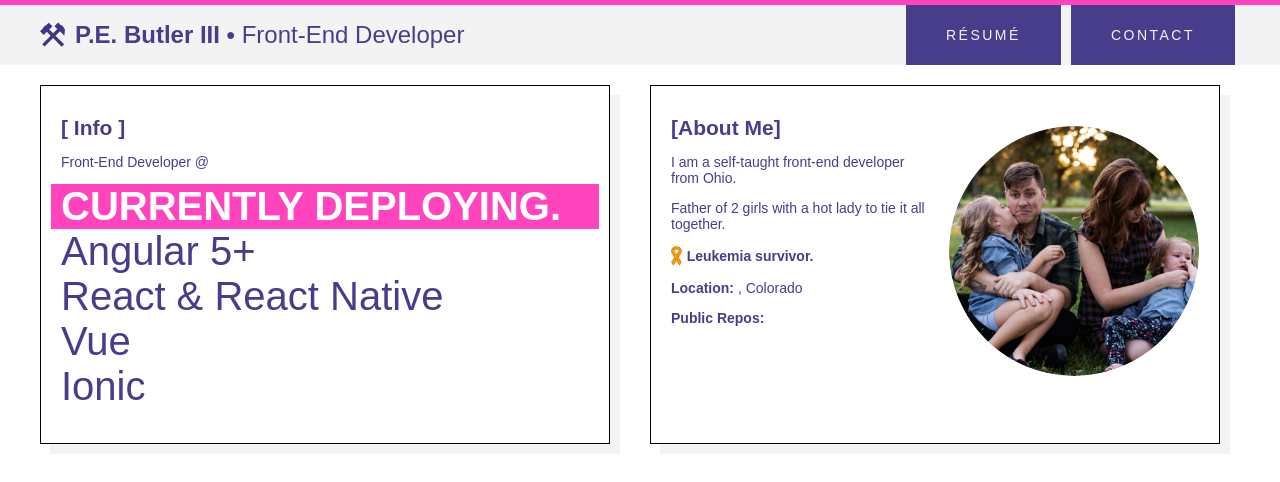
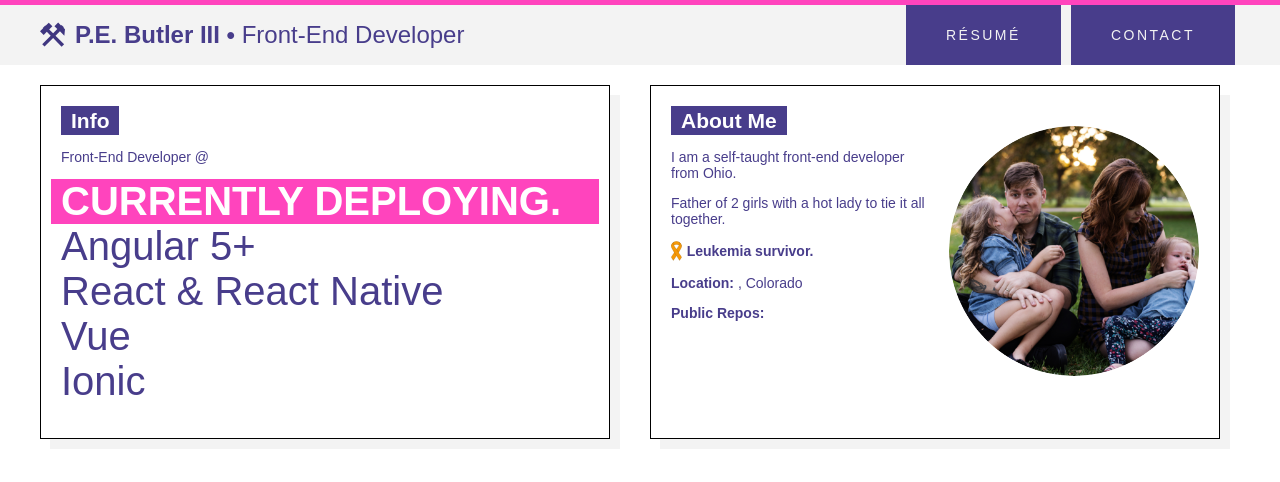
Before and after one commit to pebutler3/pebutler3.com-retired, a React (Create React App) app: page / in a window 1280 px wide. Shown: the top 482 px of the page. Built offline with nearby package versions, Linux system fonts and the light colour scheme; no server answers.

Commit message:
updated h2 styles

```diff
--- a/src/_app.scss
+++ b/src/_app.scss
@@ -7,17 +7,24 @@ $white: #fff;
 $black: #000;
 
 html {
-    font-size: 62.5%;
+  font-size: 62.5%;
 }
 
 body {
-    border-top: .5rem solid $pink;
-    color: $darkSlateBlue;
-    font-size: 1.4rem;
+  border-top: .5rem solid $pink;
+  color: $darkSlateBlue;
+  font-size: 1.4rem;
 }
 
 h1 {
-    font-size: 2.4rem;
+  font-size: 2.4rem;
+}
+
+h2 {
+  background-color: $darkSlateBlue;
+  color: $white;
+  display: inline-block;
+  padding: .25rem 1rem;
 }
 
 @mixin breakpoint($point) {
--- a/src/components/Bio/index.css
+++ b/src/components/Bio/index.css
@@ -9,10 +9,16 @@ body {
 h1 {
   font-size: 2.4rem; }
 
+h2 {
+  background-color: #483d8b;
+  color: #fff;
+  display: inline-block;
+  padding: .25rem 1rem; }
+
 .info-box--bio {
   position: relative; }
   @media (min-width: 75em) {
-    .info-box--bio h2, .info-box--bio p {
+    .info-box--bio p {
       width: 50%; } }
 
 section span {
--- a/src/components/Bio/index.js
+++ b/src/components/Bio/index.js
@@ -9,7 +9,7 @@ const publicReposUrl = 'https://github.com/pebutler3?tab=repositories';
 const Bio = ({...props}) => {
   return (
     <section className="info-box info-box--bio">
-      <h2>[{props.title}]</h2>
+      <h2>{props.title}</h2>
       <p>I am a self-taught front-end developer from Ohio.</p>
       <p>Father of 2 girls with a hot lady to tie it all together.</p>
       <div className="leukemia-section">
--- a/src/components/Bio/index.scss
+++ b/src/components/Bio/index.scss
@@ -3,7 +3,7 @@
 .info-box--bio {
   position: relative;
 
-  h2, p {
+  p {
 
     @include breakpoint(large) {
       width: 50%;
--- a/src/components/ContactContainer/index.css
+++ b/src/components/ContactContainer/index.css
@@ -8,6 +8,12 @@ body {
 
 h1 {
   font-size: 2.4rem; }
+
+h2 {
+  background-color: #483d8b;
+  color: #fff;
+  display: inline-block;
+  padding: .25rem 1rem; }
 
 .overlay {
   transition: all 250ms linear; }
--- a/src/components/Header/Header.css
+++ b/src/components/Header/Header.css
@@ -8,6 +8,12 @@ body {
 
 h1 {
   font-size: 2.4rem; }
+
+h2 {
+  background-color: #483d8b;
+  color: #fff;
+  display: inline-block;
+  padding: .25rem 1rem; }
 
 header {
   background-color: #f3f3f3; }
--- a/src/components/Header/Nav/Nav.css
+++ b/src/components/Header/Nav/Nav.css
@@ -8,6 +8,12 @@ body {
 
 h1 {
   font-size: 2.4rem; }
+
+h2 {
+  background-color: #483d8b;
+  color: #fff;
+  display: inline-block;
+  padding: .25rem 1rem; }
 
 .nav__list {
   display: flex;
--- a/src/components/Info/index.css
+++ b/src/components/Info/index.css
@@ -8,6 +8,12 @@ body {
 
 h1 {
   font-size: 2.4rem; }
+
+h2 {
+  background-color: #483d8b;
+  color: #fff;
+  display: inline-block;
+  padding: .25rem 1rem; }
 
 .tools-list {
   list-style: none;
--- a/src/components/Info/index.js
+++ b/src/components/Info/index.js
@@ -5,7 +5,7 @@ import './index.css';
 const Info = ({...props}) => {
   return (
     <section className="info-box">
-      <h2>[ {props.title} ]</h2>
+      <h2>{props.title}</h2>
       <p>{props.position} @ {props.company}</p>
       <ul className="tools-list">
        <p>Currently deploying.</p>
--- a/src/components/Main/Main.css
+++ b/src/components/Main/Main.css
@@ -5,7 +5,5 @@ main {
   max-width: 120rem; }
   main .family {
     height: 20rem; }
-  main h2 {
-    padding-top: 1rem; }
   main .bio-box {
     border-top: 1px dashed; }
--- a/src/components/Main/Main.scss
+++ b/src/components/Main/Main.scss
@@ -5,11 +5,7 @@ main {
   max-width: 120rem;
 
   .family {
-      height: 20rem;
-  }
-
-  h2 {
-    padding-top: 1rem;
+    height: 20rem;
   }
 
   .bio-box{
--- a/src/containers/InfoContainer/index.css
+++ b/src/containers/InfoContainer/index.css
@@ -8,6 +8,12 @@ body {
 
 h1 {
   font-size: 2.4rem; }
+
+h2 {
+  background-color: #483d8b;
+  color: #fff;
+  display: inline-block;
+  padding: .25rem 1rem; }
 
 .info-box__wrapper {
   display: flex;
```
